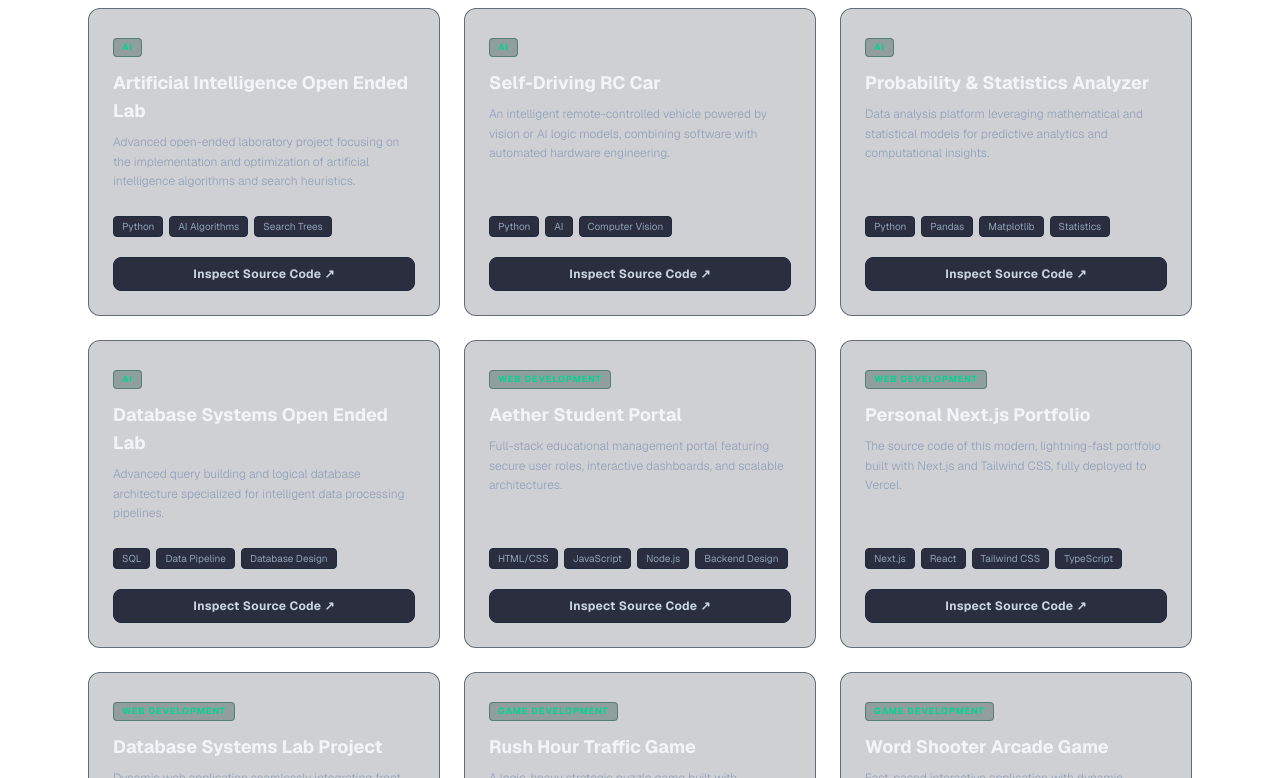
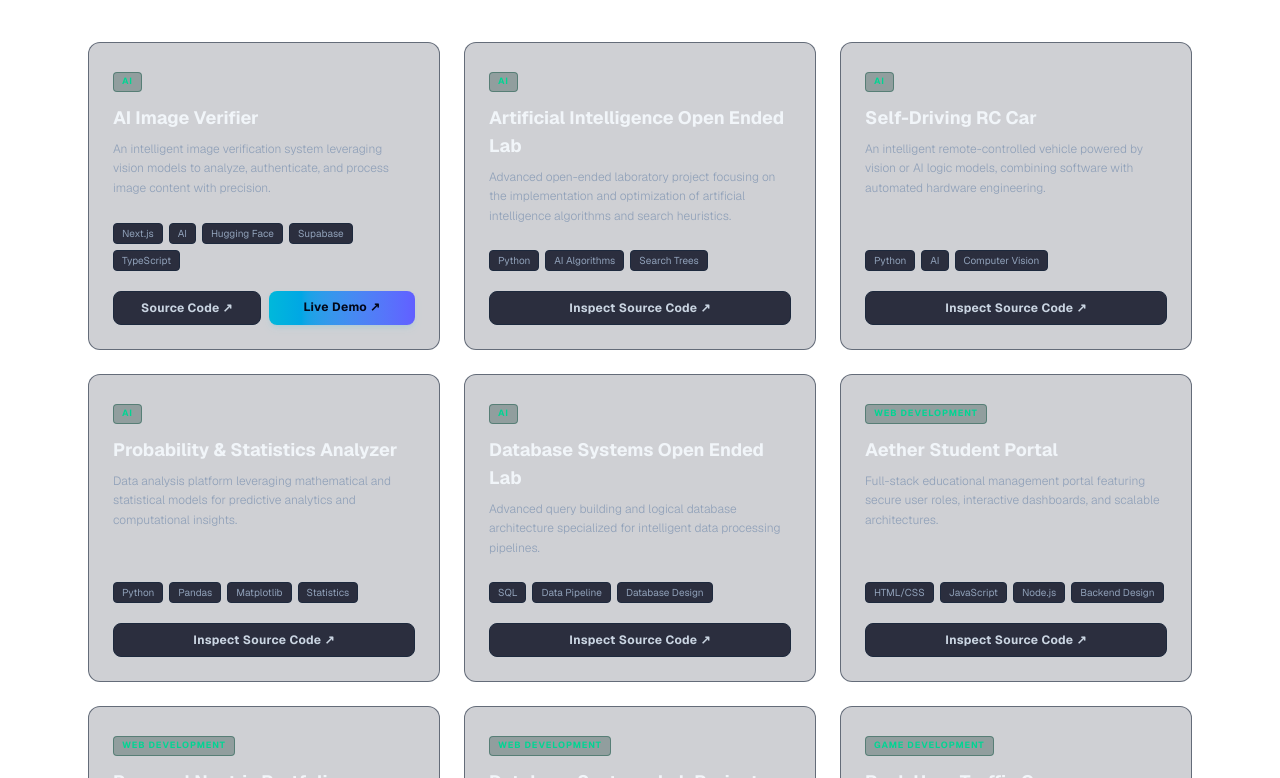
Before and after one commit to AbdulAzeemHashmi/Portfolio, a Next.js app: page / in a window 1280 px wide. Shown: the part 2462-3240 px from the top of the page. Built offline with nearby package versions, Linux system fonts and the light colour scheme.

Commit message:
Add AI Image Verifier project and update skills layout

```diff
--- a/app/page.tsx
+++ b/app/page.tsx
@@ -41,6 +41,14 @@ const SERVICES = [
 ];
 
 const PROJECTS = [
+  {
+    title: "AI Image Verifier",
+    category: "AI",
+    description: "An intelligent image verification system leveraging vision models to analyze, authenticate, and process image content with precision.",
+    link: "https://github.com/AbdulAzeemHashmi/AI-Image-Verifier",
+    liveLink: "https://ai-image-verifier.vercel.app/",
+    tags: ["Next.js", "AI", "Hugging Face", "Supabase", "TypeScript"]
+  },
   { title: "Artificial Intelligence Open Ended Lab", category: "AI", description: "Advanced open-ended laboratory project focusing on the implementation and optimization of artificial intelligence algorithms and search heuristics.", link: "https://github.com/AbdulAzeemHashmi/Artificial-Intelligence-Open-Ended-Lab", tags: ["Python", "AI Algorithms", "Search Trees"] },
   { title: "Self-Driving RC Car", category: "AI", description: "An intelligent remote-controlled vehicle powered by vision or AI logic models, combining software with automated hardware engineering.", link: "https://github.com/AbdulAzeemHashmi/RC-CAR", tags: ["Python", "AI", "Computer Vision"] },
   { title: "Probability & Statistics Analyzer", category: "AI", description: "Data analysis platform leveraging mathematical and statistical models for predictive analytics and computational insights.", link: "https://github.com/AbdulAzeemHashmi/Probability-and-Statistics-Project", tags: ["Python", "Pandas", "Matplotlib", "Statistics"] },
@@ -56,9 +64,9 @@ const PROJECTS = [
 ];
 
 const SKILLS = [
-  { category: "Programming Languages", icon: "💻", list: ["Python", "C++", "SQL", "JavaScript", "HTML", "CSS"], desc: "Core languages used for building logic, algorithms, and interfaces." },
-  { category: "Data & Artificial Intelligence", icon: "🧠", list: ["NumPy", "Pandas", "Matplotlib", "Scikit-Learn", "EDA", "Machine Learning"], desc: "Libraries and workflows for extracting insights and training predictive models." },
-  { category: "Databases & Architecture", icon: "🗄️", list: ["MySQL", "MongoDB", "Relational Database Design", "ERD Modeling", "Query Optimization"], desc: "Designing secure, scalable, and efficient data storage solutions." },
+  { category: "Programming Languages", icon: "💻", list: ["Python", "C++", "SQL", "JavaScript"], desc: "Core languages used for building logic, algorithms, and interfaces." },
+  { category: "Data & Artificial Intelligence", icon: "🧠", list: ["NumPy", "Pandas", "Matplotlib", "Scikit-Learn", "Hugging Face", "EDA", "Machine Learning"], desc: "Libraries and workflows for extracting insights and training predictive models." },
+  { category: "Databases & Architecture", icon: "🗄️", list: ["MySQL", "MongoDB", "Supabase", "Relational Database Design", "ERD Modeling", "Query Optimization"], desc: "Designing secure, scalable, and efficient data storage solutions." },
   { category: "Tools & Environments", icon: "🛠️", list: ["Linux (Ubuntu)", "Node.js", "Git / GitHub", "VS Code", "Jupyter / Colab"], desc: "Professional environments and version control for seamless development." }
 ];
 
@@ -68,14 +76,12 @@ function BackgroundMusic() {
   const playerRef = useRef<any>(null);
 
   useEffect(() => {
-    // 1. Inject the YouTube Iframe Player API script dynamically if not present
     if (!(window as any).YT) {
       const tag = document.createElement("script");
       tag.src = "https://www.youtube.com/iframe_api";
       const firstScriptTag = document.getElementsByTagName("script")[0];
       firstScriptTag.parentNode?.insertBefore(tag, firstScriptTag);
 
-      // 2. This trigger event acts automatically when the script initialization completes
       (window as any).onYouTubeIframeAPIReady = () => {
         initPlayer();
       };
@@ -87,13 +93,13 @@ function BackgroundMusic() {
       playerRef.current = new (window as any).YT.Player("youtube-audio-pipeline", {
         height: "0",
         width: "0",
-        videoId: "dhYOPzcsbGM", // "On My Way" Youtube ID
+        videoId: "dhYOPzcsbGM",
         playerVars: {
-          autoplay: 0,           // Starts paused to strictly obey browser UI policies
-          loop: 1,               // Loop track endlessly
-          playlist: "dhYOPzcsbGM", // Required by YouTube iframe parameter schema to loop standalone clips
-          controls: 0,           // Strip native YouTube controls player canvas
-          disablekb: 1,          // Terminate keyboard frame listeners
+          autoplay: 0,
+          loop: 1,
+          playlist: "dhYOPzcsbGM",
+          controls: 0,
+          disablekb: 1,
         },
       });
     }
@@ -113,10 +119,7 @@ function BackgroundMusic() {
 
   return (
     <div className="fixed bottom-6 right-6 z-50">
-      {/* Invisible YouTube Pipeline Frame Node Container */}
       <div id="youtube-audio-pipeline" className="hidden" />
-
-      {/* Floating Action Soundtrack Interaction Toggle */}
       <button
         onClick={toggleMusic}
         className="flex items-center gap-2.5 px-4 py-2.5 bg-slate-950/80 hover:bg-slate-900 text-cyan-400 border border-slate-800/80 hover:border-cyan-500/50 rounded-full shadow-2xl shadow-cyan-950/40 transition-all duration-300 backdrop-blur-md text-[11px] font-bold tracking-widest uppercase group pointer-events-auto"
@@ -131,7 +134,6 @@ function BackgroundMusic() {
 
         <span>{isPlaying ? "Music On" : "Music Off"}</span>
 
-        {/* Dynamic Visualizer Waveform Effect */}
         {isPlaying ? (
           <div className="flex items-end gap-0.5 h-3 w-3 mb-0.5">
             <span className="bg-cyan-400 w-0.5 animate-[pulse_0.8s_infinite_alternate] h-full" />
@@ -152,11 +154,9 @@ export default function Home() {
   const [isMenuOpen, setIsMenuOpen] = useState(false);
   const canvasRef = useRef<HTMLCanvasElement>(null);
 
-  // Form Submission Async States
   const [formData, setFormData] = useState({ name: "", email: "", subject: "", message: "" });
   const [formStatus, setFormStatus] = useState<"IDLE" | "SUBMITTING" | "SUCCESS" | "ERROR">("IDLE");
 
-  // Scrollspy Feature using IntersectionObserver
   useEffect(() => {
     const observerOptions = { root: null, rootMargin: "-20% 0px -60% 0px", threshold: 0 };
 
@@ -177,7 +177,6 @@ export default function Home() {
     return () => observer.disconnect();
   }, []);
 
-  // Fluid Simulation Effect Hook
   useEffect(() => {
     const canvas = canvasRef.current;
     if (!canvas) return;
@@ -254,7 +253,6 @@ export default function Home() {
     window.addEventListener("touchmove", handleTouchMove, { passive: true });
     window.addEventListener("touchstart", handleTouchStart, { passive: true });
 
-    // Animation Loop
     const animate = () => {
       ctx.fillStyle = "rgba(2, 6, 23, 0.06)";
       ctx.fillRect(0, 0, width, height);
@@ -311,7 +309,6 @@ export default function Home() {
     };
   }, []);
 
-  // Async FormSubmit Handler via Fetch API
   const handleFormSubmit = async (e: React.FormEvent<HTMLFormElement>) => {
     e.preventDefault();
     setFormStatus("SUBMITTING");
@@ -345,23 +342,18 @@ export default function Home() {
   return (
     <div className="min-h-screen text-slate-100 font-sans selection:bg-cyan-500 selection:text-slate-950 scroll-smooth relative overflow-x-hidden">
 
-      {/* Dynamic Fluid Simulation Canvas Background */}
       <canvas
         ref={canvasRef}
         className="fixed inset-0 z-0 pointer-events-none bg-slate-950"
       />
 
-      {/* Floating Background Track Controller Engine */}
       <BackgroundMusic />
 
-      {/* Content Layer Wrapper */}
       <div className="relative z-10 pointer-events-auto">
-        {/* Sticky Adaptive Navigation Bar */}
         <nav className="fixed top-0 left-0 w-full z-50 bg-slate-950/70 backdrop-blur-md border-b border-slate-900/60">
           <div className="max-w-6xl mx-auto px-4 sm:px-6 h-16 flex items-center justify-between">
             <span className="text-cyan-400 font-bold tracking-widest">AAH.</span>
 
-            {/* Desktop Navigation Link Loop with Active Scroll Highlight */}
             <ul className="hidden md:flex gap-8 text-sm font-medium">
               {NAV_LINKS.map((link) => {
                 const lowerLink = link.toLowerCase();
@@ -384,7 +376,6 @@ export default function Home() {
               })}
             </ul>
 
-            {/* Mobile Navigation Trigger Button */}
             <button
               onClick={() => setIsMenuOpen(!isMenuOpen)}
               className="md:hidden text-slate-300 hover:text-cyan-400 focus:outline-none p-2 z-50 relative"
@@ -402,7 +393,6 @@ export default function Home() {
             </button>
           </div>
 
-          {/* Mobile Navigation Dropdown Overlay Menu */}
           <div className={`fixed inset-0 bg-slate-950/95 backdrop-blur-xl z-40 flex flex-col items-center justify-center transition-all duration-300 md:hidden ${
             isMenuOpen ? "opacity-100 visible pointer-events-auto" : "opacity-0 invisible pointer-events-none"
           }`}>
@@ -422,11 +412,9 @@ export default function Home() {
           </div>
         </nav>
 
-        {/* Hero & Profile Section */}
         <header id="about" className="relative overflow-hidden pt-32 pb-16 md:pt-40 md:pb-20 px-4 sm:px-6 max-w-6xl mx-auto flex flex-col items-center text-center border-b border-slate-900/40">
           <div className="absolute top-10 left-1/2 -translate-x-1/2 w-72 h-72 bg-cyan-500/5 blur-3xl rounded-full pointer-events-none" />
 
-          {/* Profile Image - Extension set to .png as specified */}
           <div className="mb-6 md:mb-8 relative w-36 h-36 md:w-48 md:h-48 rounded-full overflow-hidden border-4 border-slate-800 shadow-2xl shadow-cyan-500/20 mx-auto z-10 bg-slate-900">
             <Image
               src="/Gemini_Generated_Image_8bhv2i8bhv2i8bhv.png"
@@ -460,7 +448,6 @@ export default function Home() {
           </div>
         </header>
 
-        {/* Services Section */}
         <section id="services" className="max-w-6xl mx-auto py-16 md:py-24 px-4 sm:px-6 border-b border-slate-900/40">
           <div className="text-center mb-12 md:mb-16">
             <h2 className="text-2xl md:text-4xl font-bold text-white tracking-tight mb-3 flex justify-center items-center gap-3">
@@ -489,7 +476,6 @@ export default function Home() {
           </div>
         </section>
 
-        {/* Skills Section */}
         <section id="skills" className="max-w-6xl mx-auto py-16 md:py-24 px-4 sm:px-6 border-b border-slate-900/40">
           <div className="mb-10 text-center sm:text-left">
             <h2 className="text-2xl md:text-4xl font-bold text-white tracking-tight flex items-center justify-center sm:justify-start gap-3">
@@ -520,7 +506,6 @@ export default function Home() {
           </div>
         </section>
 
-        {/* Projects Showcase Section */}
         <section id="projects" className="max-w-6xl mx-auto py-16 md:py-24 px-4 sm:px-6 border-b border-slate-900/40">
           <div className="flex flex-col lg:flex-row justify-between items-start lg:items-center mb-10 gap-6">
             <div className="text-center lg:text-left w-full lg:w-auto">
@@ -569,16 +554,32 @@ export default function Home() {
                       </span>
                     ))}
                   </div>
-                  <a href={project.link} target="_blank" rel="noreferrer" className="w-full text-center block px-4 py-2 bg-slate-950/80 hover:bg-emerald-500 hover:text-slate-950 rounded-lg text-xs font-bold tracking-wide text-slate-300 transition-all border border-slate-800 hover:border-emerald-500">
-                    Inspect Source Code ↗
-                  </a>
+                  <div className="flex gap-2">
+                    <a
+                      href={project.link}
+                      target="_blank"
+                      rel="noreferrer"
+                      className={`text-center block px-4 py-2 bg-slate-950/80 hover:bg-emerald-500 hover:text-slate-950 rounded-lg text-xs font-bold tracking-wide text-slate-300 transition-all border border-slate-800 hover:border-emerald-500 ${"liveLink" in project ? "flex-1" : "w-full"}`}
+                    >
+                      {"liveLink" in project ? "Source Code ↗" : "Inspect Source Code ↗"}
+                    </a>
+                    {"liveLink" in project && (
+                      <a
+                        href={(project as any).liveLink}
+                        target="_blank"
+                        rel="noreferrer"
+                        className="flex-1 text-center block px-4 py-2 bg-gradient-to-r from-cyan-500 to-indigo-500 text-slate-950 hover:opacity-90 rounded-lg text-xs font-bold tracking-wide transition-all shadow-md shadow-cyan-500/10"
+                      >
+                        Live Demo ↗
+                      </a>
+                    )}
+                  </div>
                 </div>
               </div>
             ))}
           </div>
         </section>
 
-        {/* Contact Section */}
         <section id="contact" className="max-w-3xl mx-auto py-16 md:py-24 px-4 sm:px-6">
           <div className="text-center mb-10">
             <h2 className="text-2xl md:text-4xl font-bold text-white tracking-tight flex items-center justify-center gap-3">
@@ -652,7 +653,6 @@ export default function Home() {
               </svg>
             </button>
 
-            {/* Form Response Feedback Statuses */}
             {formStatus === "SUCCESS" && (
               <p className="mt-4 text-center text-sm font-medium text-emerald-400 bg-emerald-950/30 border border-emerald-900/50 p-3 rounded-lg animate-fade-in">
                 ✓ Message dispatched cleanly! I will reach out to you shortly.
@@ -666,7 +666,6 @@ export default function Home() {
           </form>
         </section>
 
-        {/* Accessible Footer Section */}
         <footer className="bg-slate-950/40 backdrop-blur-sm border-t border-slate-900 py-10 px-4 text-center">
           <div className="flex justify-center gap-6 mb-6">
             <a href="https://github.com/AbdulAzeemHashmi" target="_blank" rel="noreferrer" className="text-slate-500 hover:text-cyan-400 transition" aria-label="GitHub Profile Pipeline Lookup">
@@ -676,7 +675,7 @@ export default function Home() {
               <svg className="w-5 h-5 md:w-6 md:h-6 fill-current" viewBox="0 0 24 24"><path d="M.057 24l1.687-6.163c-1.041-1.804-1.588-3.849-1.587-5.946C.06 5.348 5.397.01 12.008.01c3.202.001 6.212 1.246 8.477 3.514 2.266 2.268 3.507 5.28 3.505 8.484-.004 6.657-5.34 11.997-11.953 11.997-2.005-.001-3.973-.502-5.713-1.457L0 24zm6.59-4.846c1.6.95 3.488 1.451 5.42 1.453 5.532 0 10.032-4.502 10.035-10.037.002-2.68-1.038-5.198-2.93-7.094C17.228 1.58 14.72 .54 12.01 .54 6.478.54 1.98 5.04 1.977 10.577c-.001 1.97.513 3.897 1.49 5.588L2.43 21.39l5.311-1.394z"/></svg>
             </a>
             <a href="https://www.instagram.com/abdulazeemhash" target="_blank" rel="noreferrer" className="text-slate-500 hover:text-pink-400 transition" aria-label="Instagram Lifecycle Handle Feed Lookup">
-              <svg className="w-5 h-5 md:w-6 md:h-6 fill-current" viewBox="0 0 24 24"><path d="M12 2.163c3.204 0 3.584.012 4.85.07 3.252.148 4.771 1.691 4.919 4.919.058 1.265.069 1.645.069 4.849 0 3.205-.012 3.584-.069 4.849-.149 3.225-1.664 4.771-4.919 4.919-1.266.058-1.644.07-4.85.07-3.204 0-3.584-.012-4.849-.07-3.26-.149-4.771-1.699-4.919-4.92-.058-1.265-.07-1.644-.07-4.849 0-3.204 0text-slate-500.013-3.583.07-4.849.149-3.227 1.664-4.771 4.919 4.919zm0-2c-3.259 0-3.667.014-4.947.072-4.358.2-6.78 2.618-6.98 6.98-.059 1.281-.073 1.689-.073 4.948 0 3.259.014 3.668.072 4.948.2 4.358 2.618 6.78 6.98 6.98 1.281.058 1.689.072 4.948.072 3.259 0 3.668-.014 4.948-.072 4.354-.2 6.782-2.618 6.979-6.98.059-1.28.073-1.689.073-4.948 0-3.259-.014-3.667-.072-4.947-.196-4.354-2.617-6.78-6.979-6.98-1.281-.059-1.69-.073-4.949-.073zm0 5.838c-3.403 0-6.162 2.759-6.162 6.162s2.759 6.163 6.162 6.163 6.162-2.759 6.162-6.163c0-3.403-2.759-6.162-6.162-6.162zm0 10.162c-2.209 0-4-1.79-4-4 0-2.209 1.791-4 4-4s4 1.791 4 4c0 2.21-1.791 4-4 4zm6.406-11.845c-.796 0-1.441.645-1.441 1.44s.645 1.44 1.441 1.44c.795 0 1.439-.645 1.439-1.44s-.644-1.44-1.439-1.44z"/></svg>
+              <svg className="w-5 h-5 md:w-6 md:h-6 fill-current" viewBox="0 0 24 24"><path d="M12 2.163c3.204 0 3.584.012 4.85.07 3.252.148 4.771 1.691 4.919 4.919.058 1.265.069 1.645.069 4.849 0 3.205-.012 3.584-.069 4.849-.149 3.225-1.664 4.771-4.919 4.919-1.266.058-1.644.07-4.85.07-3.204 0-3.584-.012-4.849-.07-3.26-.149-4.771-1.699-4.919-4.92-.058-1.265-.07-1.644-.07-4.849 0-3.204 0C12 5.013 11.987 5.013 11.987 4.849zm0-2c-3.259 0-3.667.014-4.947.072-4.358.2-6.78 2.618-6.98 6.98-.059 1.281-.073 1.689-.073 4.948 0 3.259.014 3.668.072 4.948.2 4.358 2.618 6.78 6.98 6.98 1.281.058 1.689.072 4.948.072 3.259 0 3.668-.014 4.948-.072 4.354-.2 6.782-2.618 6.979-6.98.059-1.28.073-1.689.073-4.948 0-3.259-.014-3.667-.072-4.947-.196-4.354-2.617-6.78-6.979-6.98-1.281-.059-1.69-.073-4.949-.073zm0 5.838c-3.403 0-6.162 2.759-6.162 6.162s2.759 6.163 6.162 6.163 6.162-2.759 6.162-6.163c0-3.403-2.759-6.162-6.162-6.162zm0 10.162c-2.209 0-4-1.79-4-4 0-2.209 1.791-4 4-4s4 1.791 4 4c0 2.21-1.791 4-4 4zm6.406-11.845c-.796 0-1.441.645-1.441 1.44s.645 1.44 1.441 1.44c.795 0 1.439-.645 1.439-1.44s-.644-1.44-1.439-1.44z"/></svg>
             </a>
           </div>
           <p className="text-[11px] md:text-xs text-slate-600 font-mono">
```
